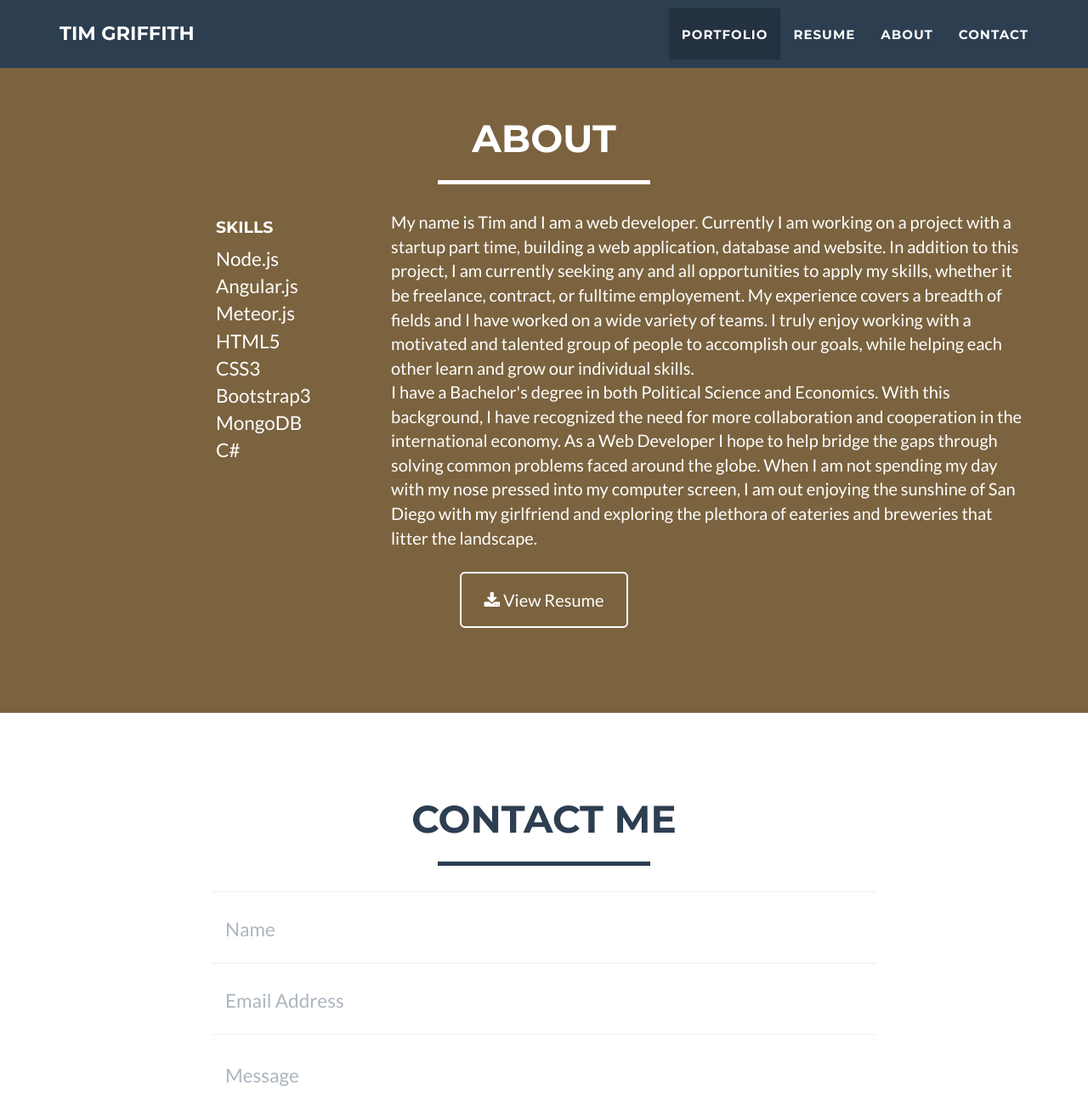
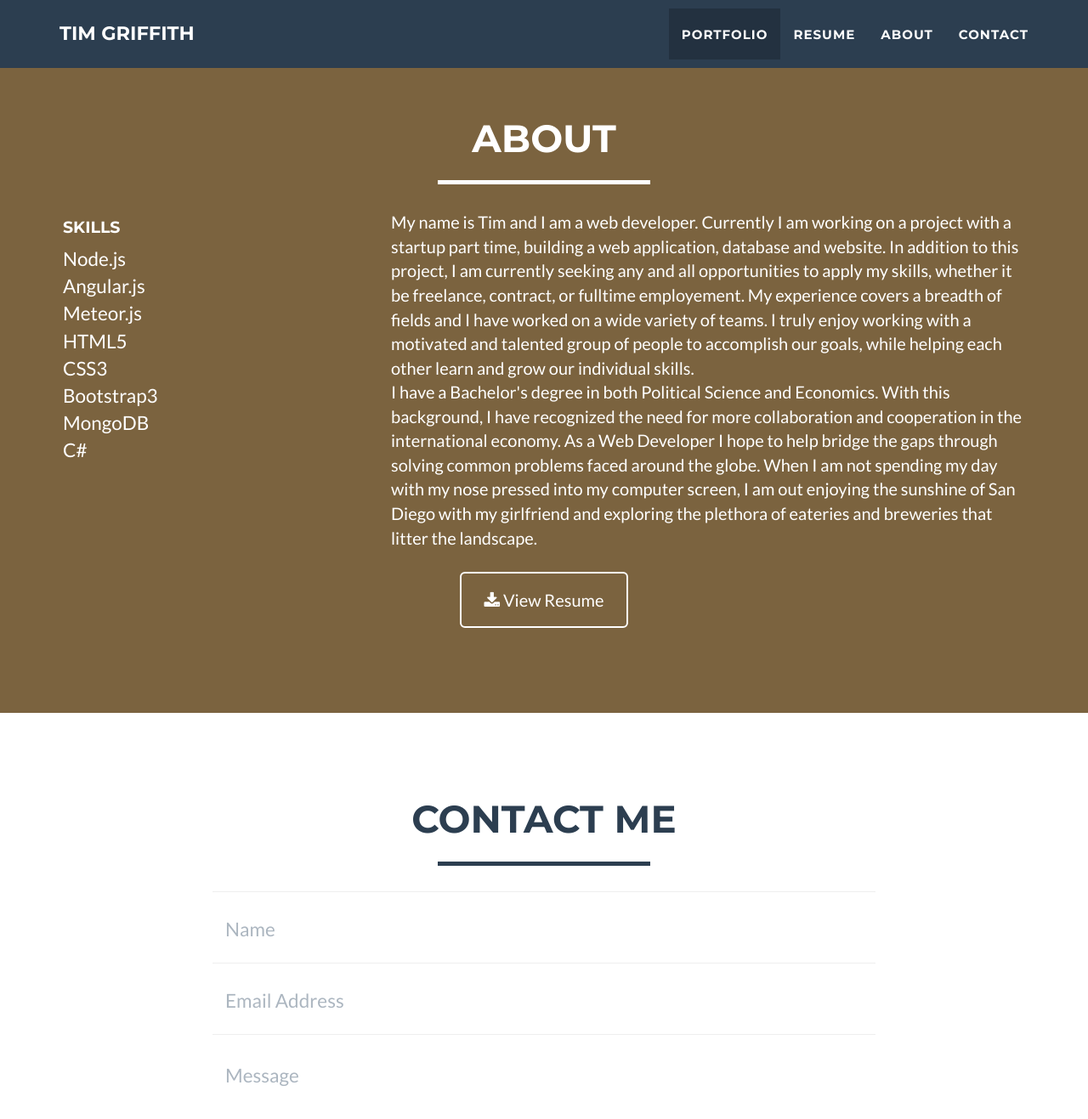
Before and after one commit to tmgriffith/tmgriffith.github.io, a Jekyll site: the page built from index.html, in a window 1280 px wide and 1400 px high, scrolled down 1597 px. Shown: the top 1317 px of the window at 85% size. Built offline with Jekyll 4.4.1, drawn with Linux system fonts in a browser that asks for light colours.

Commit message:
Update main.css

```diff
--- a/_includes/css/main.css
+++ b/_includes/css/main.css
@@ -459,6 +459,6 @@ footer .footer-below {
 
 .list-no-style {
     list-style: none;
-    margin-left: 40%;
+    margin-left: -10%;
     font-size: 1.5em;
 }
```
